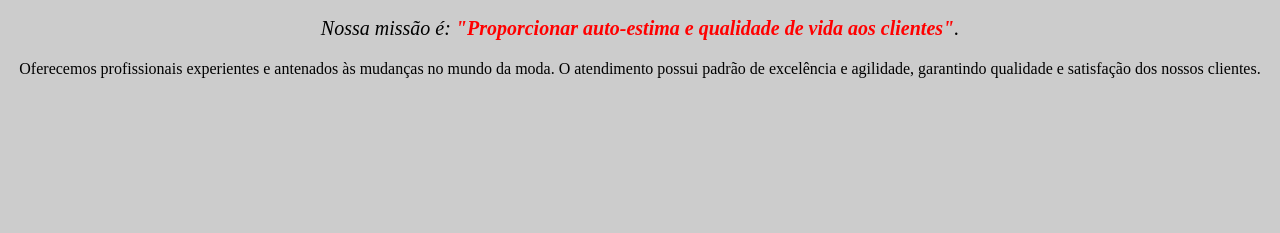
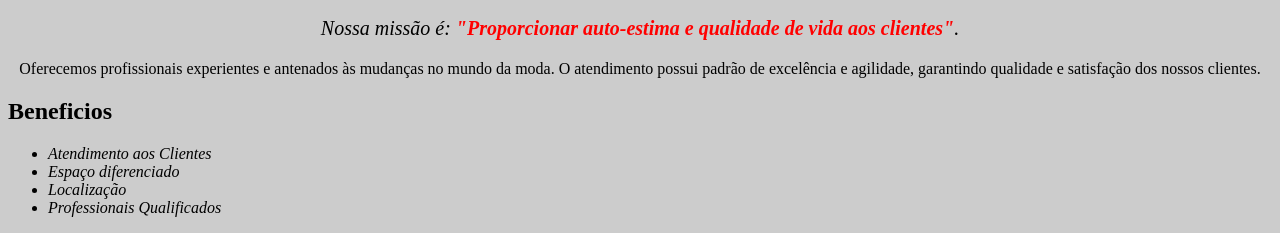
Before and after one commit to Ybma15/computacion-programacion, a plain HTML site: page index.html in a window 1280 px wide. Shown: the part 605-838 px from the top of the page. Before the commit the page ends 800 px from the top, so only its background shows below. Drawn offline with Linux system fonts and the light colour scheme.

Commit message:
Add files via upload

```diff
--- a/index.html
+++ b/index.html
@@ -19,5 +19,15 @@
         <p id="missao"><em>Nossa missão é: <strong>"Proporcionar auto-estima e qualidade de vida aos clientes"</strong>.</em></p>
 
         <p>Oferecemos profissionais experientes e antenados às mudanças no mundo da moda. O atendimento possui padrão de excelência e agilidade, garantindo qualidade e satisfação dos nossos clientes.</p>
+
+        <h2>Beneficios</h2>
+
+
+        <ul>
+            <li class="itens">Atendimento aos Clientes</li>
+            <li class="itens">Espaço diferenciado</li>
+            <li class="itens">Localização</li>
+            <li class="itens">Professionais Qualificados</li>
+       </ul>
     </body>
 </html>
--- a/style.css
+++ b/style.css
@@ -22,3 +22,11 @@ p {
 em strong {
     color: #FF0000;
 }
+
+.itens {
+    font-style: italic
+}
+
+.beneficios {
+    background: #FFFFFF;
+}
```
